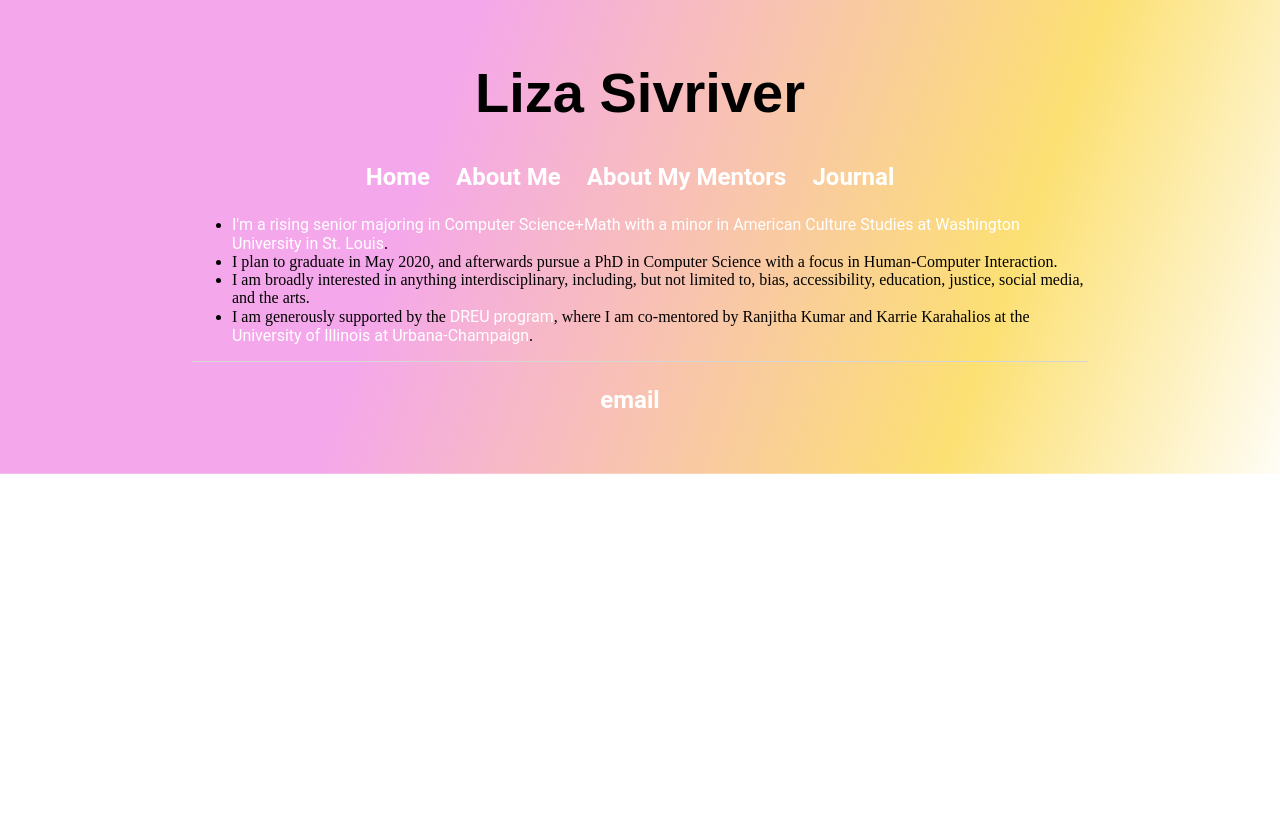
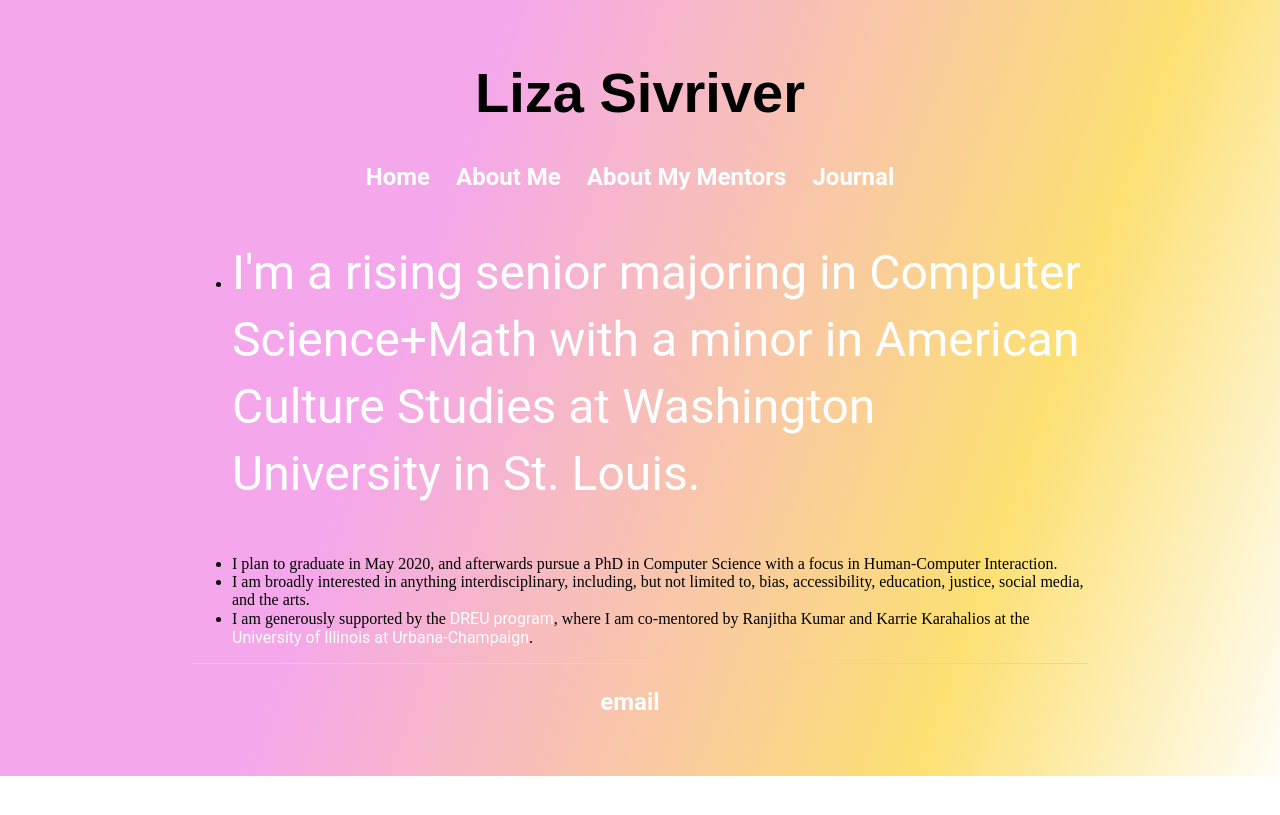
Before and after one commit to lizasivriver/lizasivriver, a Jekyll site: the page built from about.html, in a window 1280 px wide. Shown: the top 815 px of the page. Built offline with Jekyll 4.4.1, drawn with Linux system fonts in a browser that asks for light colours.

```diff
--- a/about.html
+++ b/about.html
@@ -6,7 +6,7 @@ title: About Liza
 
 	<ul>
 
-		<li><a>I'm a rising senior majoring in Computer Science+Math with a minor in American Culture Studies at <a href="https://wustl.edu/">Washington University in St. Louis</a>.</a> </li>
+		<li><p>I'm a rising senior majoring in Computer Science+Math with a minor in American Culture Studies at <a href="https://wustl.edu/">Washington University in St. Louis</a>.</p> </li>
 		<li>I plan to graduate in May 2020, and afterwards pursue a PhD in Computer Science with a focus in Human-Computer Interaction. </li>
 		<li>I am broadly interested in anything interdisciplinary, including, but not limited to, bias, accessibility, education, justice, social media, and the arts.			<li>I am generously supported by the <a href="https://cra.org/cra-w/dreu/">DREU program</a>, where I am co-mentored by Ranjitha Kumar and Karrie Karahalios at the <a href="https://illinois.edu/">University of Illinois at Urbana-Champaign</a>.</li>
 	</ul>
```
